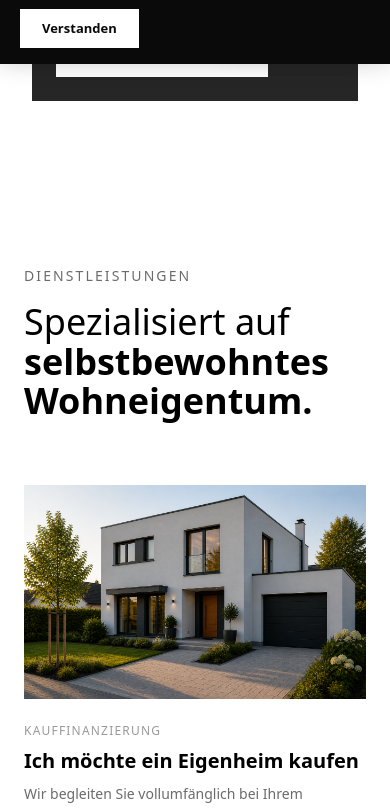
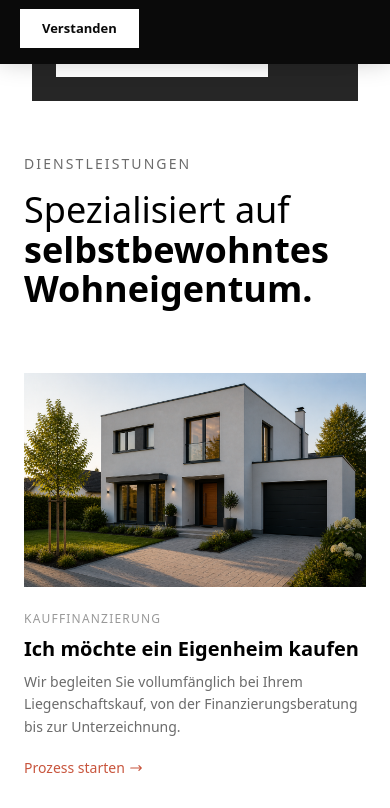
Before and after one commit to Orionlab4313/hyponova.ch, a Next.js app: page / in a window 390 px wide. Shown: the part 780-1588 px from the top of the page. Built offline with nearby package versions, Linux system fonts and the light colour scheme.

Commit message:
style(home-mobile): Services-Section naeher an Hero (mb-52→mb-40, py-24→pt-8 pb-24)

```diff
--- a/src/app/page.tsx
+++ b/src/app/page.tsx
@@ -219,7 +219,7 @@ export default function Home() {
             initial={{ opacity: 0 }}
             animate={{ opacity: 1 }}
             transition={{ duration: 0.4, delay: 0.2 }}
-            className="relative mx-4 lg:mx-10 mb-52 sm:mb-0"
+            className="relative mx-4 lg:mx-10 mb-40 sm:mb-0"
           >
             <div className="relative w-full overflow-visible" style={{ height: "clamp(350px, 55vh, 600px)" }}>
               <img
@@ -257,7 +257,7 @@ export default function Home() {
         {/* <LogoMarquee /> */}
 
         {/* -- SERVICES -- */}
-        <section className="py-24 lg:py-32">
+        <section className="pt-8 pb-24 lg:py-32">
           <div className="max-w-[1400px] mx-auto px-6 lg:px-10">
             <ScrollReveal>
               <p className="text-sm uppercase tracking-[0.15em] font-medium mb-4" style={{ color: "#6b6b6b" }}>
```
